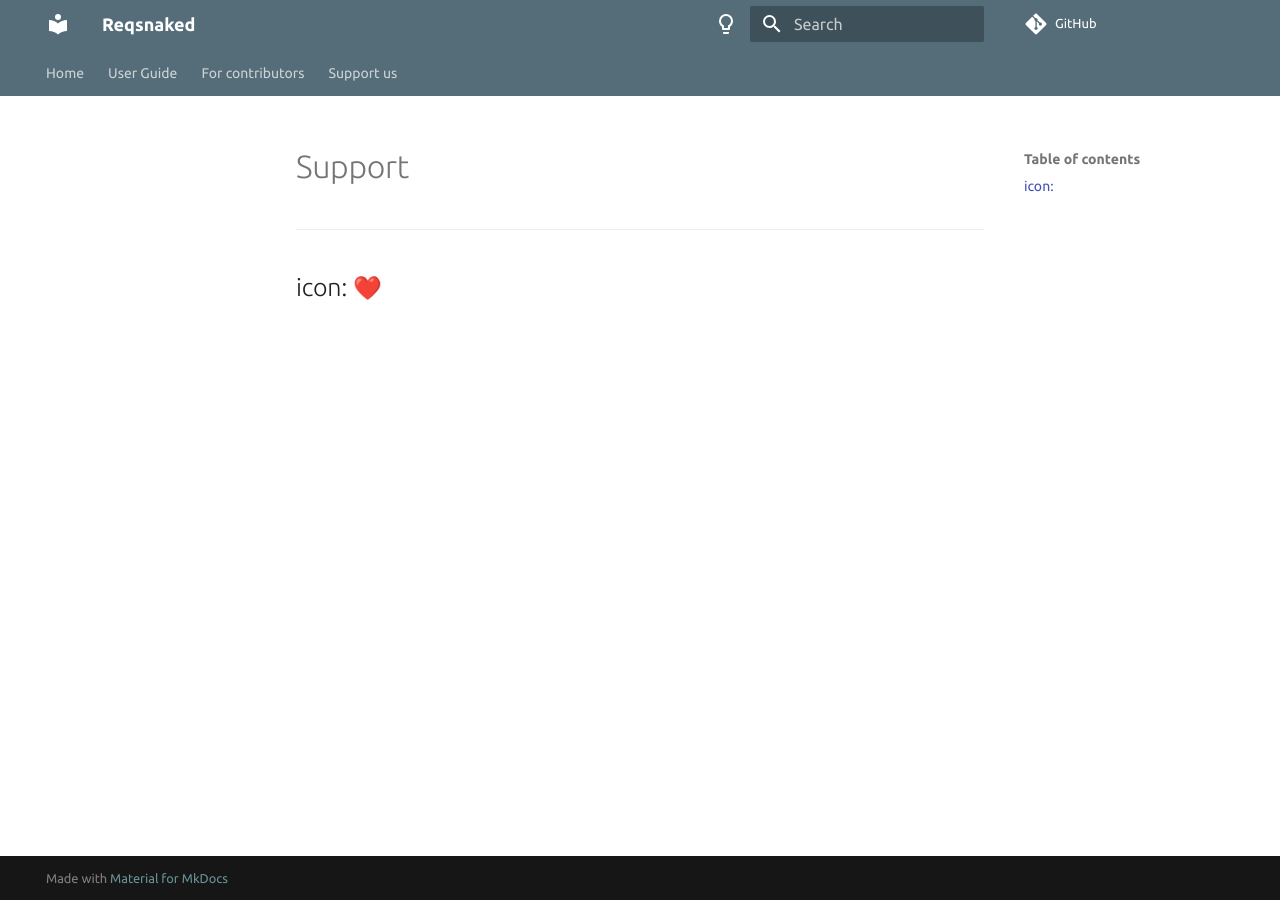
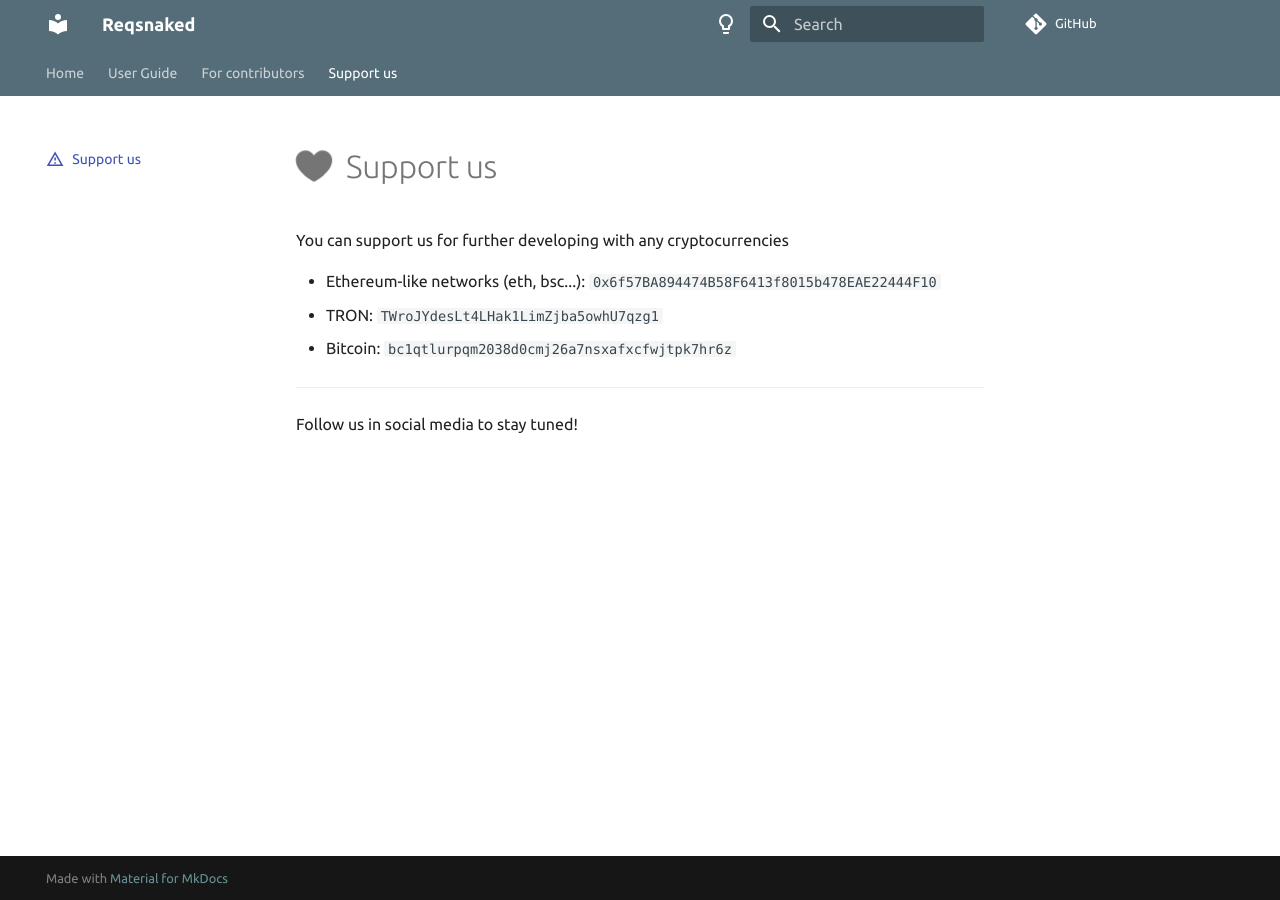
Before and after one commit to deknowny/reqsnaked, an MkDocs documentation site: the page built from guide/support.md, in a window 1280 px wide. Built offline with MkDocs 1.6.1 and Material for MkDocs 9.7.7, drawn with Linux system fonts in a browser that asks for light colours; emoji names are drawn with the system emoji font; some web fonts are replaced; comment, search, counter and statistics services are not loaded.

Commit message:
Add support page and social cards

```diff
--- a/guide/css/theme.css
+++ b/guide/css/theme.css
@@ -32,3 +32,22 @@ div.doc-contents:not(.first) {
 img {
     border-radius: 25px;
 }
+
+
+@keyframes heart {
+    0%,
+    40%,
+    80%,
+    100% {
+        transform: scale(1);
+    }
+
+    20%,
+    60% {
+        transform: scale(1.15);
+    }
+}
+
+.heart {
+    animation: heart 1000ms infinite;
+}
--- a/guide/support.md
+++ b/guide/support.md
@@ -1,3 +1,14 @@
 ---
-icon: :heart:
+icon: material/alert-outline
 ---
+# :octicons-heart-fill-24:{ .heart }&nbsp;&nbsp;Support us
+You can support us for further developing with any cryptocurrencies
+
+
+* Ethereum-like networks (eth, bsc...): `0x6f57BA894474B58F6413f8015b478EAE22444F10`
+* TRON: `TWroJYdesLt4LHak1LimZjba5owhU7qzg1`
+* Bitcoin: `bc1qtlurpqm2038d0cmj26a7nsxafxcfwjtpk7hr6z`
+
+
+***
+Follow us in social media to stay tuned!
--- a/mkdocs.yml
+++ b/mkdocs.yml
@@ -28,9 +28,8 @@ nav:
     - Cookies: user-guide/cookies.md
     - Raw response: user-guide/raw-response.md
     - Chunks (streaming response): user-guide/chunks.md
-
   - For contributors: contributing.md
-  - Support us: suuport.md
+  - Support us: support.md
 
 
 
@@ -71,8 +70,8 @@ extra:
 
 
 plugins:
-  # - social:
-  #     cards_dir: assets/
+  - social:
+      cards_dir: assets/
   - search:
       separator: '[\s\-,:!=\[\]()"/]+|(?!\b)(?=[A-Z][a-z])|\.(?!\d)|&[lg]t;'
 
```
Also changed, not shown: guide/coming-soon.md (added), guide/cooming-soon.md (deleted).
